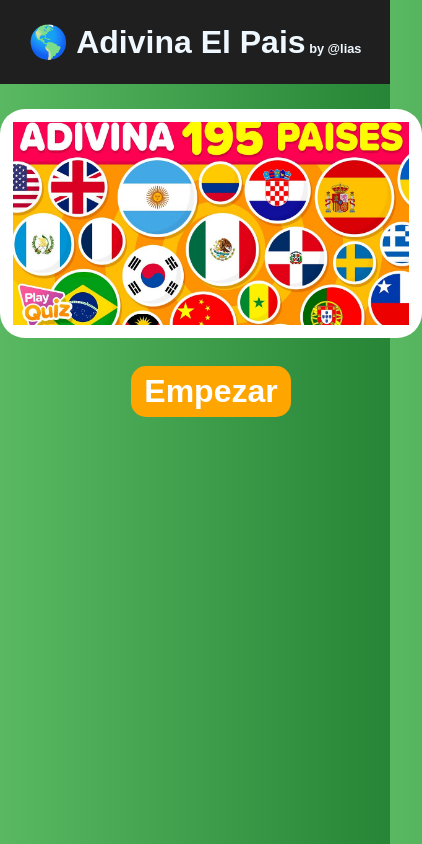
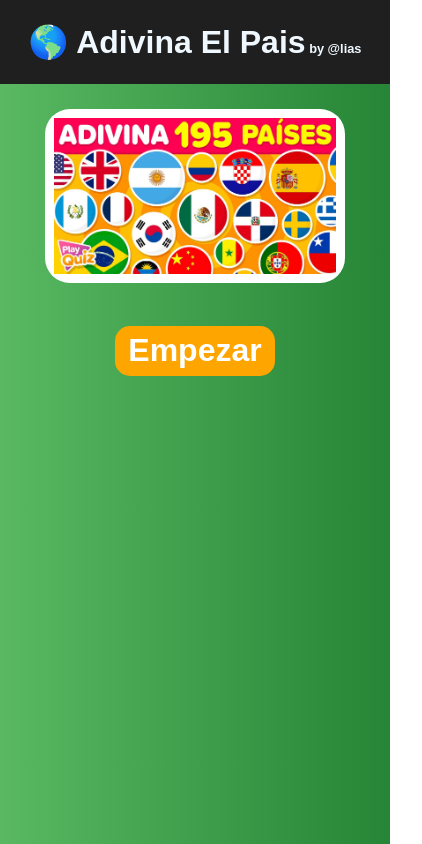
Before and after one commit to sirkrawell/adivina-la-bandera, a plain HTML site: page index.html in a window 390 px wide. Shown: the whole page, 422 px wide, since content can reach past the window. Drawn offline with Linux system fonts and the light colour scheme.

Commit message:
Segundo commit

```diff
--- a/style.css
+++ b/style.css
@@ -295,8 +295,8 @@ body {
         background-color: white;
         border-radius: 25px;
         padding: 3%;
-        height: 203px;
-        width: 422px;
+        height: 156px;
+        width: 300px;
 
         display: flex;
         justify-content: center;
```
